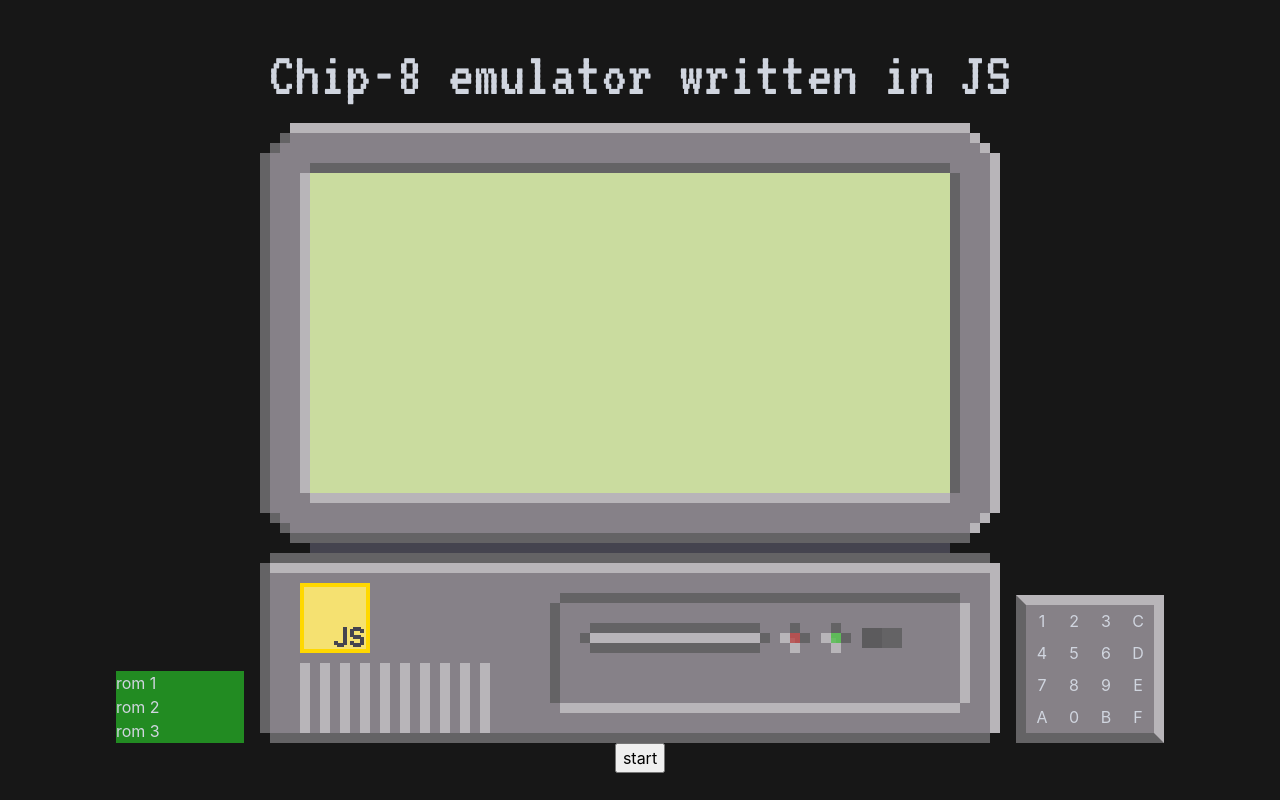
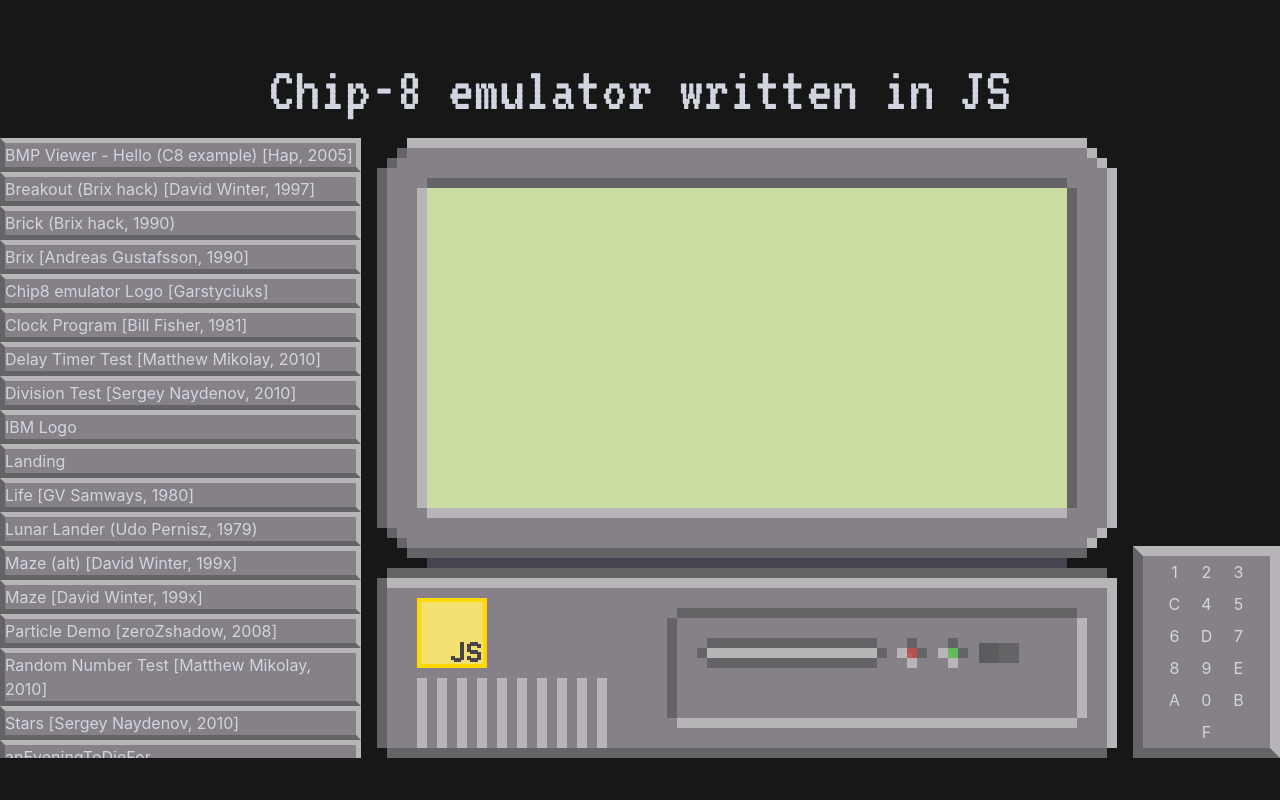
Before and after one commit to nikitapozdeev/chip-8, a website built with webpack: page src/index.html in a window 1280 px wide. Built offline with nearby package versions, Linux system fonts and the light colour scheme.

Commit message:
render roms

```diff
--- a/assets/data/roms.json
+++ b/assets/data/roms.json
@@ -1 +1 @@
-["BMP Viewer - Hello (C8 example) [Hap, 2005].ch8","Breakout (Brix hack) [David Winter, 1997].ch8","Brick (Brix hack, 1990).ch8","Brix [Andreas Gustafsson, 1990].ch8","Chip8 emulator Logo [Garstyciuks].ch8","Clock Program [Bill Fisher, 1981].ch8","Delay Timer Test [Matthew Mikolay, 2010].ch8","Division Test [Sergey Naydenov, 2010].ch8","IBM Logo.ch8","Landing.ch8","Life [GV Samways, 1980].ch8","Lunar Lander (Udo Pernisz, 1979).ch8","Maze (alt) [David Winter, 199x].ch8","Maze [David Winter, 199x].ch8","Particle Demo [zeroZshadow, 2008].ch8","Random Number Test [Matthew Mikolay, 2010].ch8","Stars [Sergey Naydenov, 2010].ch8","anEveningToDieFor.ch8","chip8-picture.ch8","chip8-test-rom-with-audio.ch8","chip8-test-rom.ch8","octojam1title.ch8","octojam2title.ch8","octopeg.ch8","pong.ch8","superneatboy.ch8","test_opcode.ch8"]
+["BMP Viewer - Hello (C8 example) [Hap, 2005]","Breakout (Brix hack) [David Winter, 1997]","Brick (Brix hack, 1990)","Brix [Andreas Gustafsson, 1990]","Chip8 emulator Logo [Garstyciuks]","Clock Program [Bill Fisher, 1981]","Delay Timer Test [Matthew Mikolay, 2010]","Division Test [Sergey Naydenov, 2010]","IBM Logo","Landing","Life [GV Samways, 1980]","Lunar Lander (Udo Pernisz, 1979)","Maze (alt) [David Winter, 199x]","Maze [David Winter, 199x]","Particle Demo [zeroZshadow, 2008]","Random Number Test [Matthew Mikolay, 2010]","Stars [Sergey Naydenov, 2010]","anEveningToDieFor","chip8-picture","chip8-test-rom-with-audio","chip8-test-rom","octojam1title","octojam2title","octopeg","pong","superneatboy","test_opcode"]
--- a/scripts/prepareRoms.js
+++ b/scripts/prepareRoms.js
@@ -5,7 +5,9 @@ const sourcePath = path.resolve(__dirname, '../roms');
 const destinationPath = path.resolve(__dirname, '../assets/data/roms.json');
 
 fs.readdir(sourcePath, (_, files) => {
-  const roms = files.filter(file => file.endsWith('.ch8'));
-  const json = JSON.stringify(roms);
+  const roms = files
+    .filter(file => file.endsWith('.ch8'))
+    .map(file => path.parse(file).name);
+    const json = JSON.stringify(roms);
   fs.writeFile(destinationPath, json, 'utf8', () => {});
 });
--- a/src/index.html
+++ b/src/index.html
@@ -15,10 +15,7 @@
       <header class="header">Chip-8 emulator written in JS</header>
       <main class="content">
         <aside class="roms-container">
-          <section class="roms">
-            <div>rom 1</div>
-            <div>rom 2</div>
-            <div>rom 3</div>
+          <section id="roms" class="roms">
           </section>
         </aside>
         <section class="terminal">
@@ -44,9 +41,7 @@
             <div class="keyboard__key" data-key="V">F</div>
         </aside>
       </main>
-      <footer class="footer">
-        <button id="start">start</button>
-      </footer>
+      <footer class="footer"></footer>
     </div>
   </div>
 </body>
--- a/src/index.js
+++ b/src/index.js
@@ -3,24 +3,32 @@ import { createKeyboardEvent } from './utils.js';
 import roms from '../assets/data/roms.json';
 import './style.css';
 
-let chip8 = null;
+const chip8 = new Chip8();
 
-const startBtn = document.getElementById('start');
-startBtn.addEventListener('click', () => {
-  chip8 = new Chip8();
-  const response = fetch('./roms/octojam1title.ch8')
+function loadRom(romName) {
+  fetch(`./roms/${romName}.ch8`)
     .then(response => response.arrayBuffer())
     .then(buffer => new Uint8Array(buffer))
     .then(rom => {
       chip8.load(rom);
       chip8.start();
     });
+}
 
-    window.chip8 = chip8;
+function renderRoms() {
+  const romsElements = roms.map(rom => {
+    return `<div class='rom' data-key='${rom}'>${rom}</div>`;
+  }).join('');
+
+  const romsContainerElement = document.getElementById('roms');
+  romsContainerElement.insertAdjacentHTML('beforeend', romsElements);
+
+  romsContainerElement.addEventListener('click', (event) => {
+    if (event.target.classList.contains('rom')) {
+      const key = event.target.getAttribute('data-key');
+      loadRom(key);
+    }
   });
-
-function setupRomsShelf() {
-  console.log(roms);
 }
 
 // register listeners for on-screen keyboard
@@ -44,5 +52,5 @@ function setupOnScreenKeyboard() {
   });
 }
 
-setupRomsShelf();
+renderRoms();
 setupOnScreenKeyboard();
--- a/src/style.css
+++ b/src/style.css
@@ -160,11 +160,11 @@ body {
   padding: 1rem;
   width: 1rem;
   height: 1rem;
+  cursor: pointer;
   user-select: none;
 }
 
 .keyboard__key:hover {
-  cursor: pointer;
   background-color: #64636580;
 }
 
@@ -175,5 +175,19 @@ body {
 
 .roms {
   min-width: calc(4 * 2rem);
-  background: forestgreen;
+  background: #868187;
+  height: 620px;
+  overflow-y: scroll;
 }
+
+.rom {
+  border-left: 5px solid #646365;
+  border-bottom: 5px solid #646365;
+  border-top: 5px solid #b8b5b9;
+  border-right: 5px solid #b8b5b9;
+  cursor: pointer;
+}
+
+.rom:hover {
+  background-color: #64636580;
+}
```
